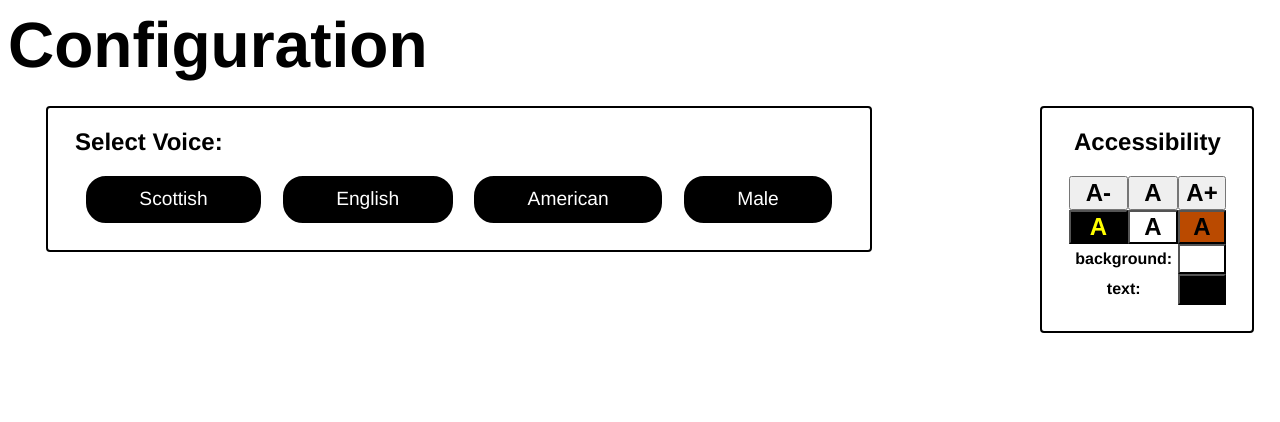
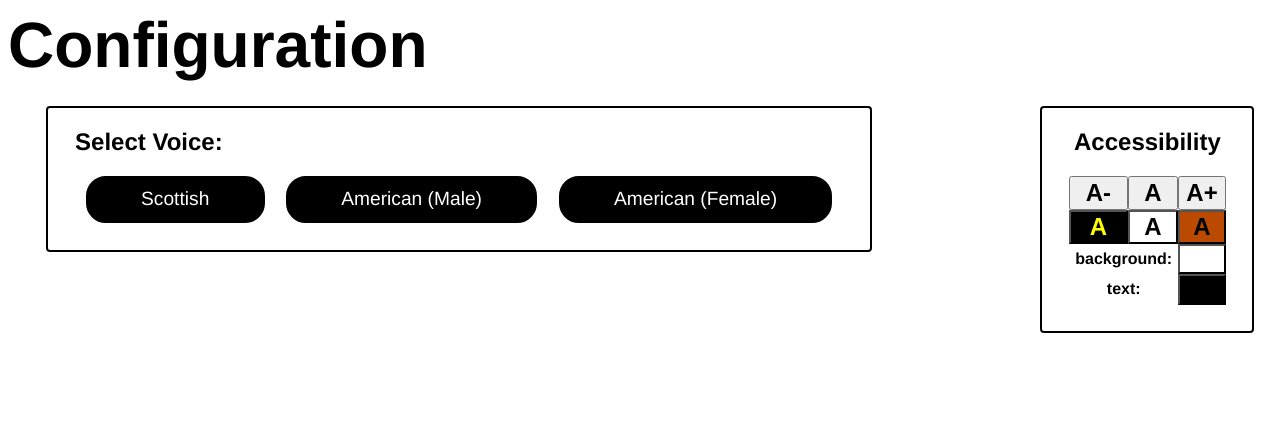
Before and after one commit to AudibleAppliances/AudibleAppliances, a Flask app: page / in a window 1280 px wide. Shown: the top 422 px of the page. Run offline with Flask 2, Linux system fonts and the light colour scheme; data that the repository does not hold is empty; parts of the project's set-up code (start-up, migrations or seed data) failed here and were passed over.

Commit message:
Undated voices

```diff
--- a/webInterface/main.py
+++ b/webInterface/main.py
@@ -42,10 +42,7 @@ def javascript3():
 @app.route('/video_feed')
 def video_feed():
     r =  Response(gen(my_image_client),
-                    mimetype='multipart/x-mixed-replace; boundary=frame')
-#    r.headers['Cache-Control'] = 'no-store, no-cache, must-revalidate, post-check=0, pre-check=0, max-age=0'
-#    r.headers['Pragma'] = 'no-cache'
-#    r.headers['Expires'] = '-1'
+                  mimetype='multipart/x-mixed-replace; boundary=frame')
     return r
 
 @app.route('/new_box', methods=['POST'])
@@ -68,7 +65,13 @@ def set_voice():
     with open(config_file, 'r') as fp:
         content_type = content.pop("voice", None)
         config = json.load(fp)
-        config["voice"] = content_type
+        if content_type == "male_american":
+            config["voice"] = "kal_diphone"
+        elif content_type == "female_american":
+            config["voice"] = "us1_mbrola"
+        elif content_type == "scottish":
+            config["voice"] = "cmu_us_awb_arctic_clunits"
+
     with open(config_file, 'w') as fp:
         json.dump(config, fp)
     return ("Voice successfully set", 200, "")
@@ -77,7 +80,15 @@ def set_voice():
 def get_voice():
     with open(config_file, 'r') as fp:
         config = json.load(fp)
-        return json.dumps({"voice" : config["voice"]})
+        voice = config["voice"]
+        if voice == "kal_diphone":
+            nice_description = "male_american"
+        elif voice == "us1_mbrola":
+            nice_description = "female_american"
+        else:
+            nice_description = "scottish"
+
+        return json.dumps({"voice" : nice_description})
 
 @app.route('/get_boxes')
 def get_boxes():
--- a/webInterface/templates/index.html
+++ b/webInterface/templates/index.html
@@ -34,13 +34,10 @@
                 <div class="selected_indicator">Scottish</div>
             </div>
             <div id="english" class="button voice_button" onclick="set_voice(this, 'english')">
-                <div class="selected_indicator">English</div>
+                <div class="selected_indicator">American (Male)</div>
             </div>
             <div id="american" class="button voice_button" onclick="set_voice(this, 'american')">
-                <div class="selected_indicator">American</div>
-            </div>
-            <div id="male" class="button voice_button" onclick="set_voice(this, 'male')">
-                <div class="selected_indicator">Male</div>
+                <div class="selected_indicator">American (Female)</div>
             </div>
         </div>
     </div>
--- a/webInterface/templates/myStyle.css
+++ b/webInterface/templates/myStyle.css
@@ -123,7 +123,7 @@ h1 {
 
 .options {
     display: grid;
-    grid-template-columns: auto auto auto auto;
+    grid-template-columns: auto auto auto;
 }
 
 .voice_button {
```
